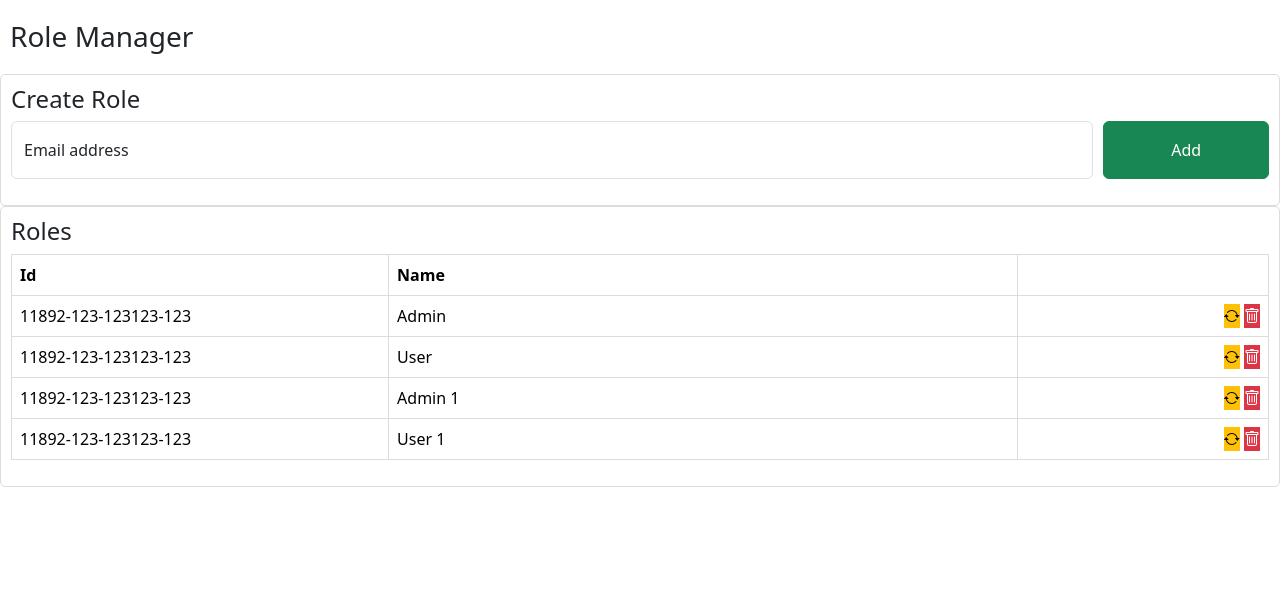
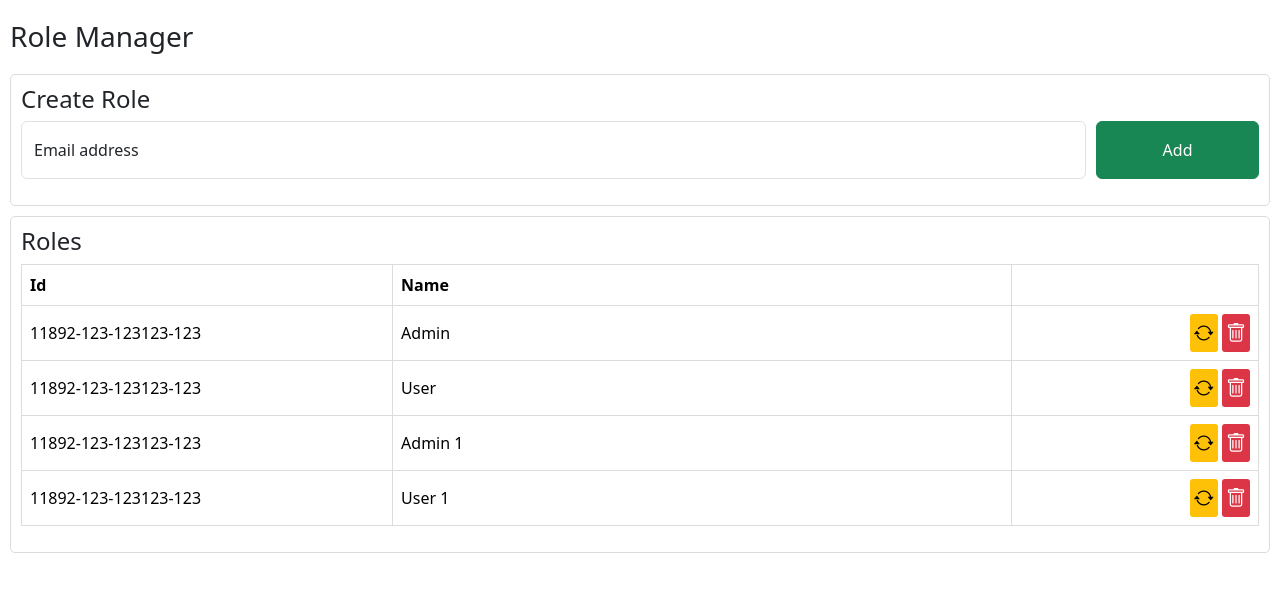
Before and after one commit to AleksandarTulic/User-Manager, a React (Create React App) app in the folder Frontend/um-ui/: page / in a window 1280 px wide. Shown: the top 592 px of the page. Built offline with nearby package versions, Linux system fonts and the light colour scheme; the HTML template or start-up script is replaced by a standard one.

Commit message:
Update index.css

```diff
--- a/Frontend/um-ui/src/index.css
+++ b/Frontend/um-ui/src/index.css
@@ -1,5 +1,19 @@
 .um-box{
-    padding: 10px;
     border: 1px solid gainsboro;
     border-radius: 5px;
+    margin: 10px;
+    padding: 10px;
 }
+
+.um-table-ud{
+    padding: 4px !important;
+    border-radius: 3px;
+    font-size: 20px;
+    transition: font-size 0.5s ease;
+}
+
+.um-table-ud:hover{
+    background-color: rgb(33, 37, 41) !important;
+    color: #ffffff !important;
+    font-size: 22px;
+}
```
